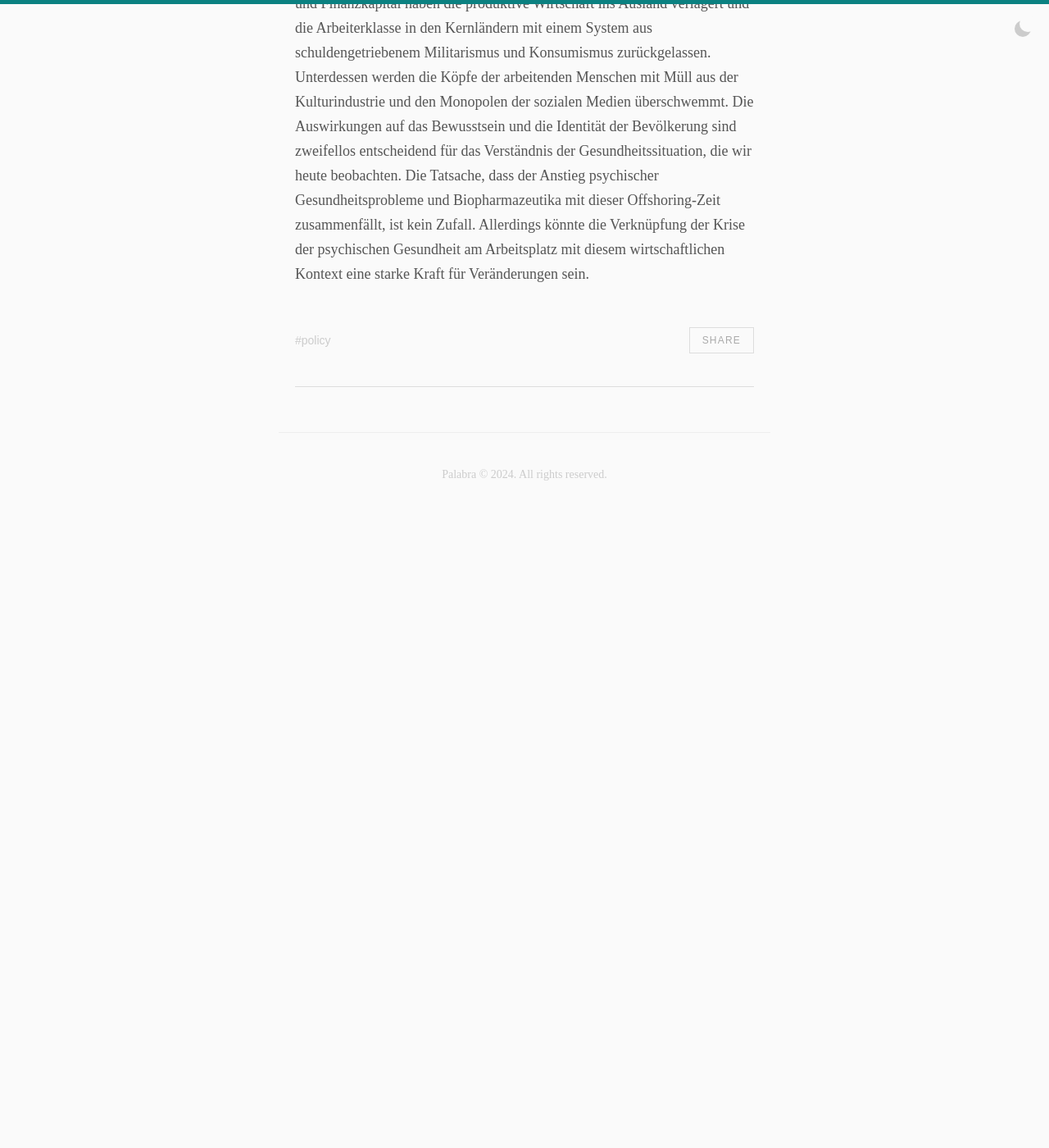
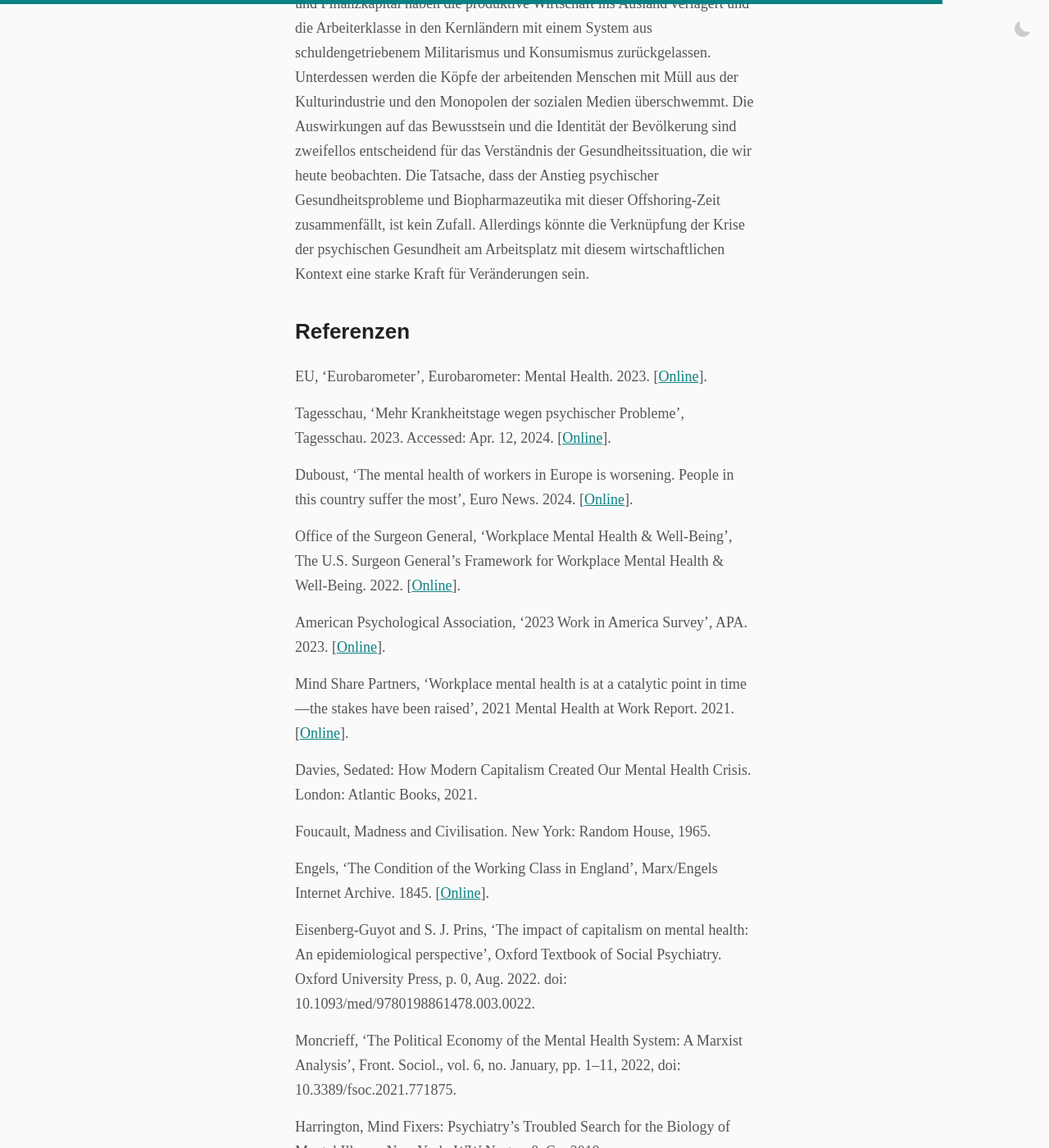
Before and after one commit to craigmateo/palabra, a Jekyll site: the page built from _posts/2024-05-06-gesundheit.md, in a window 1280 px wide and 1400 px high, scrolled down 5644 px. Shown: the whole window at 82% size. Built offline with Jekyll 4.4.1, drawn with Linux system fonts in a browser that asks for light colours; some web fonts are replaced; comment, search, counter and statistics services are not loaded; before the commit the page ends 6274 px from its top, so only the background shows below that; some of the changed text lies outside the part shown.

```diff
--- a/_posts/2024-05-06-gesundheit.md
+++ b/_posts/2024-05-06-gesundheit.md
@@ -42,3 +42,37 @@ Um die Diskussion im Kontext der Weltsystemtheorie zu verstehen, können wir die
 Was wir jedoch für die vorliegende Diskussion hervorheben können, ist eine besonders schädliche Anomie (Zusammenbruch der sozialen Bindungen zwischen einem Individuum und der Gemeinschaft), die sich in postindustriellen Regionen etabliert hat. Das Erbe der Deindustrialisierung hat zu Brüchen geführt, die zu materieller Entbehrung, Hoffnungslosigkeit, erhöhter Arbeitsbelastung, Auflösung der Gemeinschaft und Entfremdung führen (Scheiring & King 2022). Der Begriff "Deaths of Despair'' [Tod aus Verzweiflung] charakterisiert den Schmerz, der Gemeinschaften wie dem Rust Belt in Nordamerika zugefügt wurde. Anstelle von produktiven Arbeitsplätzen, die Infrastruktur aufbauen und den Lebensstandard erhöhen, haben die Billionen von Geld, die seit der Krise von 2008 gedruckt wurden, eine Orgie der Spekulation und des technofeudalen Unsinns geschaffen. Unterdessen überschwemmen das Beratungsunternehmen McKinsey und Big Pharma Arbeiter:innenviertel in Nordamerika mit Opioiden, um von der Verzweiflung zu profitieren. Mittlerweile spiegelt der Begriff "Bullshit Jobs'' die Realität wider, dass ein Großteil der Arbeit in postindustriellen Ökonomien heutzutage völliger Unsinn ist, der sich psychologisch zerstörerisch auf die Arbeiter:innen auswirkt.
 
 Was wir in den Kernen globaler Finanzwirtschaften finden, könnte man als tragikomische, burleske Wirtschaft bezeichnen. Kurz gesagt: Neoliberalismus und Finanzkapital haben die produktive Wirtschaft ins Ausland verlagert und  die Arbeiterklasse in den Kernländern mit einem System aus schuldengetriebenem Militarismus und Konsumismus zurückgelassen. Unterdessen werden die Köpfe der arbeitenden Menschen mit Müll aus der Kulturindustrie und den Monopolen der sozialen Medien überschwemmt. Die Auswirkungen auf das Bewusstsein und die Identität der Bevölkerung sind zweifellos entscheidend für das Verständnis der Gesundheitssituation, die wir heute beobachten. Die Tatsache, dass der Anstieg psychischer Gesundheitsprobleme und Biopharmazeutika mit dieser Offshoring-Zeit zusammenfällt, ist kein Zufall. Allerdings könnte die Verknüpfung der Krise der psychischen Gesundheit am Arbeitsplatz mit diesem wirtschaftlichen Kontext eine starke Kraft für Veränderungen sein.
+
+## Referenzen
+
+EU, ‘Eurobarometer’, Eurobarometer: Mental Health. 2023. [<a href="https://europa.eu/eurobarometer/surveys/detail/3032" target="_blank">Online</a>].
+
+Tagesschau, ‘Mehr Krankheitstage wegen psychischer Probleme’, Tagesschau. 2023. Accessed: Apr. 12, 2024. [<a href="https://www.tagesschau.de/inland/gesellschaft/krankheitstage-psychische-erkrankungen-100.html" target="_blank">Online</a>].
+
+Duboust, ‘The mental health of workers in Europe is worsening. People in this country suffer the most’, Euro News. 2024. [<a href="https://www.euronews.com/next/2024/01/03/the-mental-health-of-workers-in-europe-is-on-the-decline-people-in-this-country-suffer-the" target="_blank">Online</a>].
+
+Office of the Surgeon General, ‘Workplace Mental Health & Well-Being’, The U.S. Surgeon General’s Framework for Workplace Mental Health & Well-Being. 2022. [<a href="https://www.hhs.gov/sites/default/files/workplace-mental-health-well-being.pdf" target="_blank">Online</a>].
+
+American Psychological Association, ‘2023 Work in America Survey’, APA. 2023. [<a href="https://www.apa.org/pubs/reports/work-in-america/2023-workplace-health-well-being" target="_blank">Online</a>].
+
+Mind Share Partners, ‘Workplace mental health is at a catalytic point in time—the stakes have been raised’, 2021 Mental Health at Work Report. 2021. [<a href="https://www.mindsharepartners.org/mentalhealthatworkreport-2021" target="_blank">Online</a>].
+
+Davies, Sedated: How Modern Capitalism Created Our Mental Health Crisis. London: Atlantic Books, 2021.
+
+Foucault, Madness and Civilisation. New York: Random House, 1965.
+
+Engels, ‘The Condition of the Working Class in England’, Marx/Engels Internet Archive. 1845. [<a href="https://www.marxists.org/archive/marx/works/1845/condition-working-class/index.htm" target="_blank">Online</a>].
+
+Eisenberg-Guyot and S. J. Prins, ‘The impact of capitalism on mental health: An epidemiological perspective’, Oxford Textbook of Social Psychiatry. Oxford University Press, p. 0, Aug. 2022. doi: 10.1093/med/9780198861478.003.0022.
+
+Moncrieff, ‘The Political Economy of the Mental Health System: A Marxist Analysis’, Front. Sociol., vol. 6, no. January, pp. 1–11, 2022, doi: 10.3389/fsoc.2021.771875.
+
+Harrington, Mind Fixers: Psychiatry’s Troubled Search for the Biology of Mental Illness. New York: WW Norton & Co, 2019.
+
+Anonym, ‘Marxistische Psychologie’, Kommunism. Z. Für Den Klassenkampf, no. 22, 2022.
+
+Scheiring and L. King, ‘Deindustrialization, social disintegration, and health: a neoclassical sociological approach’, Theory Soc., vol. 52, pp. 145–178, 2023.
+
+Case and Deaton, Deaths of Despair and the Future of Capitalism. Princeton: Princeton University Press, 2020.
+
+Graeber, Bullshit Jobs. New York: Simon & Schuster, 2018.
```
Also changed, not shown: _pages/writing.html (+3 -4 lines), _posts/2024-06-01-pipelines.md (+2 -2 lines).
